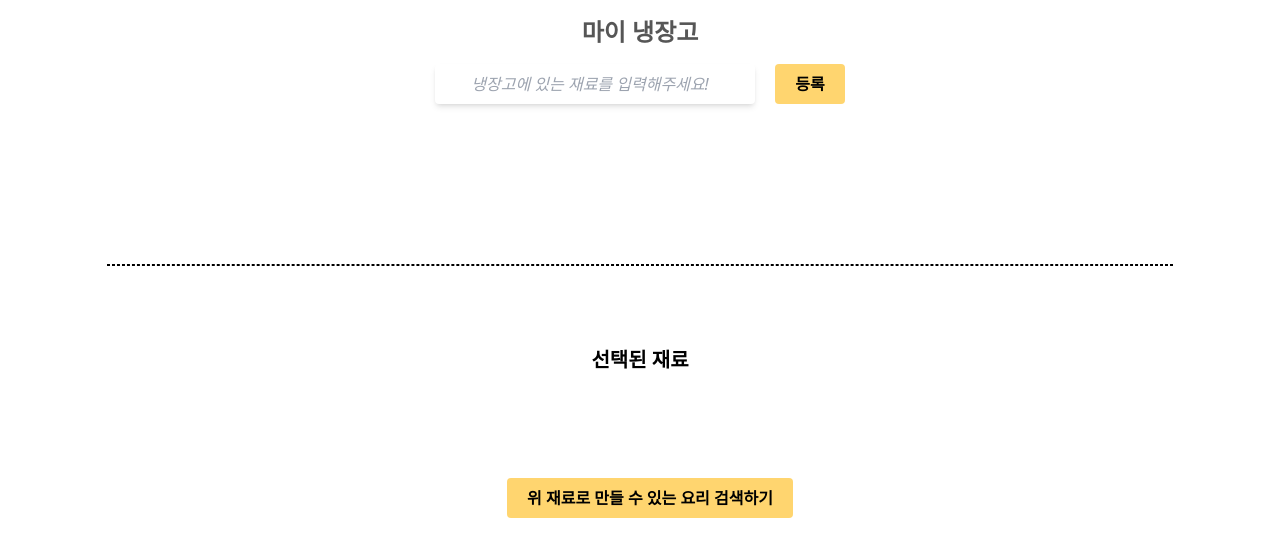
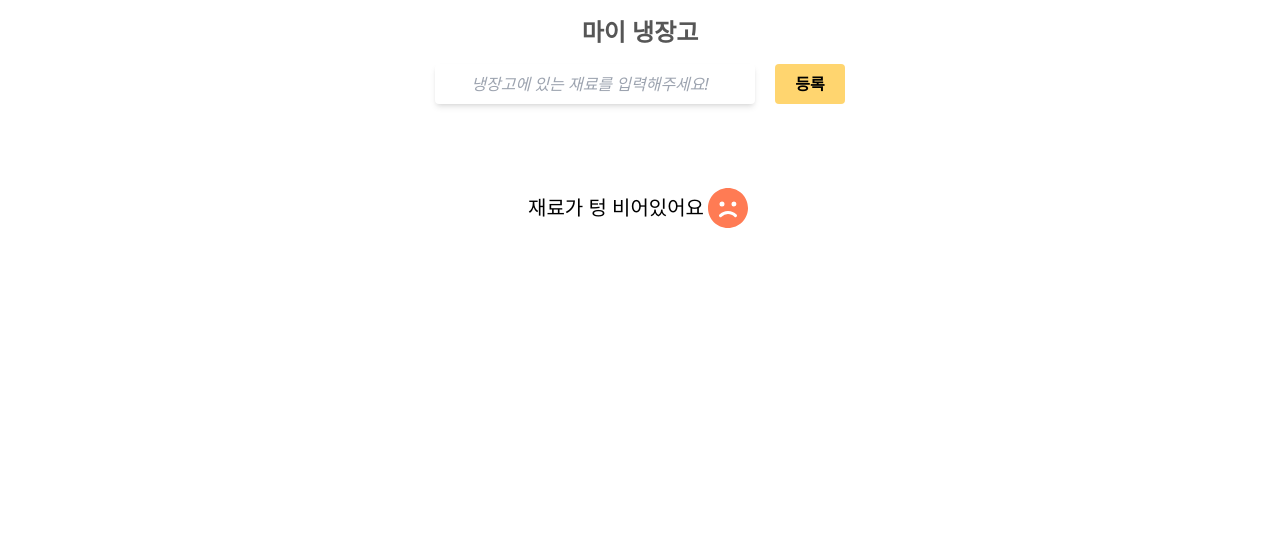
Before and after one commit to jaeyeong815/cooking-wiki, a Next.js app: page /refrigerator in a window 1280 px wide. Shown: the top 556 px of the page. Built offline with nearby package versions, Linux system fonts and the light colour scheme.

Commit message:
[REFACTOR] 등록된 재료 없을 시 없다고 안내(#13)

```diff
--- a/src/components/MyRefrigerator/Ingredient/AddIngredient.tsx
+++ b/src/components/MyRefrigerator/Ingredient/AddIngredient.tsx
@@ -22,7 +22,7 @@ const AddIngredient = () => {
         value={ingredient}
         onChange={handleOnChange}
       />
-      <button className="btn-primary" type="submit">
+      <button className="btn-primary ml-5" type="submit">
         등록
       </button>
     </form>
--- a/src/components/MyRefrigerator/Ingredient/IngredientList.tsx
+++ b/src/components/MyRefrigerator/Ingredient/IngredientList.tsx
@@ -12,6 +12,12 @@ const IngredientList = () => {
 
   return (
     <ul className="my-20">
+      {ingredientList.length === 0 && (
+        <div className="flex items-center">
+          <span className="text-xl">재료가 텅 비어있어요</span>
+          <img src="/sad.svg" className="w-12 h-12 inline-block" />
+        </div>
+      )}
       {ingredientList.map((ingredient) => (
         <li className="mb-3 flex items-center" key={ingredient}>
           <span id={ingredient} onClick={handleSelect} className="item-ingredient">
--- a/src/components/MyRefrigerator/SelectedIngredient/SearchRecipe.tsx
+++ b/src/components/MyRefrigerator/SelectedIngredient/SearchRecipe.tsx
@@ -24,9 +24,15 @@ const SearchRecipe = () => {
   };
 
   return (
-    <button className="mt-14 btn-primary" onClick={handleSearch}>
-      위 재료로 만들 수 있는 요리 검색하기
-    </button>
+    <>
+      {selectList.length > 0 && (
+        <>
+          <button className="btn-primary mt-14" onClick={handleSearch}>
+            위 재료로 만들 수 있는 요리 검색하기
+          </button>
+        </>
+      )}
+    </>
   );
 };
 
--- a/src/components/MyRefrigerator/SelectedIngredient/SelectedList.tsx
+++ b/src/components/MyRefrigerator/SelectedIngredient/SelectedList.tsx
@@ -9,6 +9,8 @@ const SelectIngredientList = () => {
   const handleDelete = (e: React.MouseEvent<HTMLElement>) => dispatch(deleteSelectListInItem(e.currentTarget.id));
 
   return (
+    <>
+      {selectList.length > 0 && (
         <>
           <hr className="border w-5/6 border-dashed " />
           <p className="mt-20 font-bold text-xl">선택된 재료</p>
@@ -23,6 +25,8 @@ const SelectIngredientList = () => {
             ))}
           </ul>
         </>
+      )}
+    </>
   );
 };
 
--- a/src/styles/globals.css
+++ b/src/styles/globals.css
@@ -4,7 +4,7 @@
 
 @layer components {
   .btn-primary {
-    @apply rounded bg-yellow py-2 px-5 ml-5 text-black font-semibold hover:text-white;
+    @apply rounded bg-yellow py-2 px-5 text-black font-semibold hover:text-white;
   }
   .btn-option {
     @apply rounded bg-yellow py-1 px-3 ml-1 text-black text-sm hover:text-white;
```
Also changed, not shown: public/sad.svg (added). Lines whose indentation alone changed are shown as unchanged.
